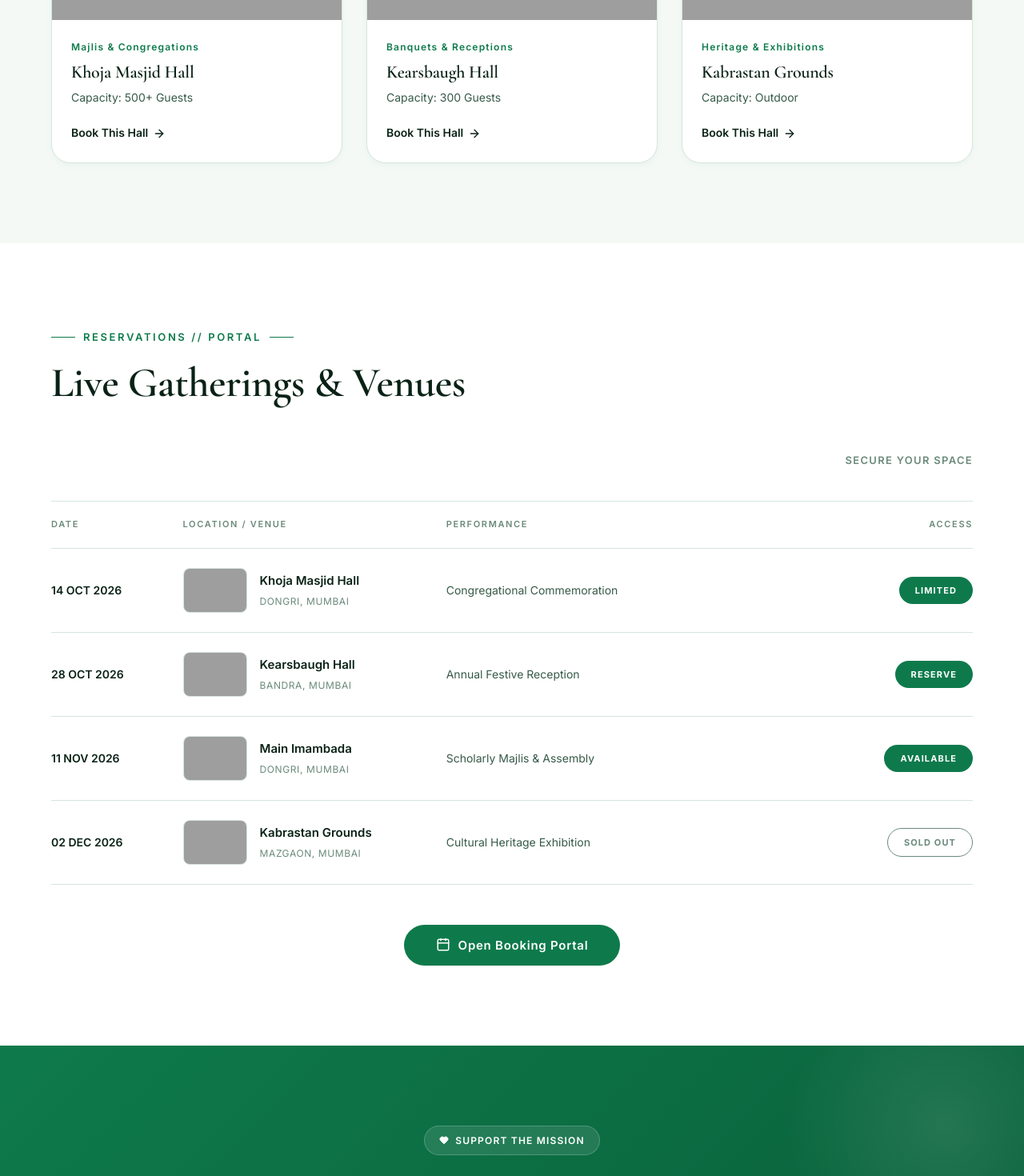
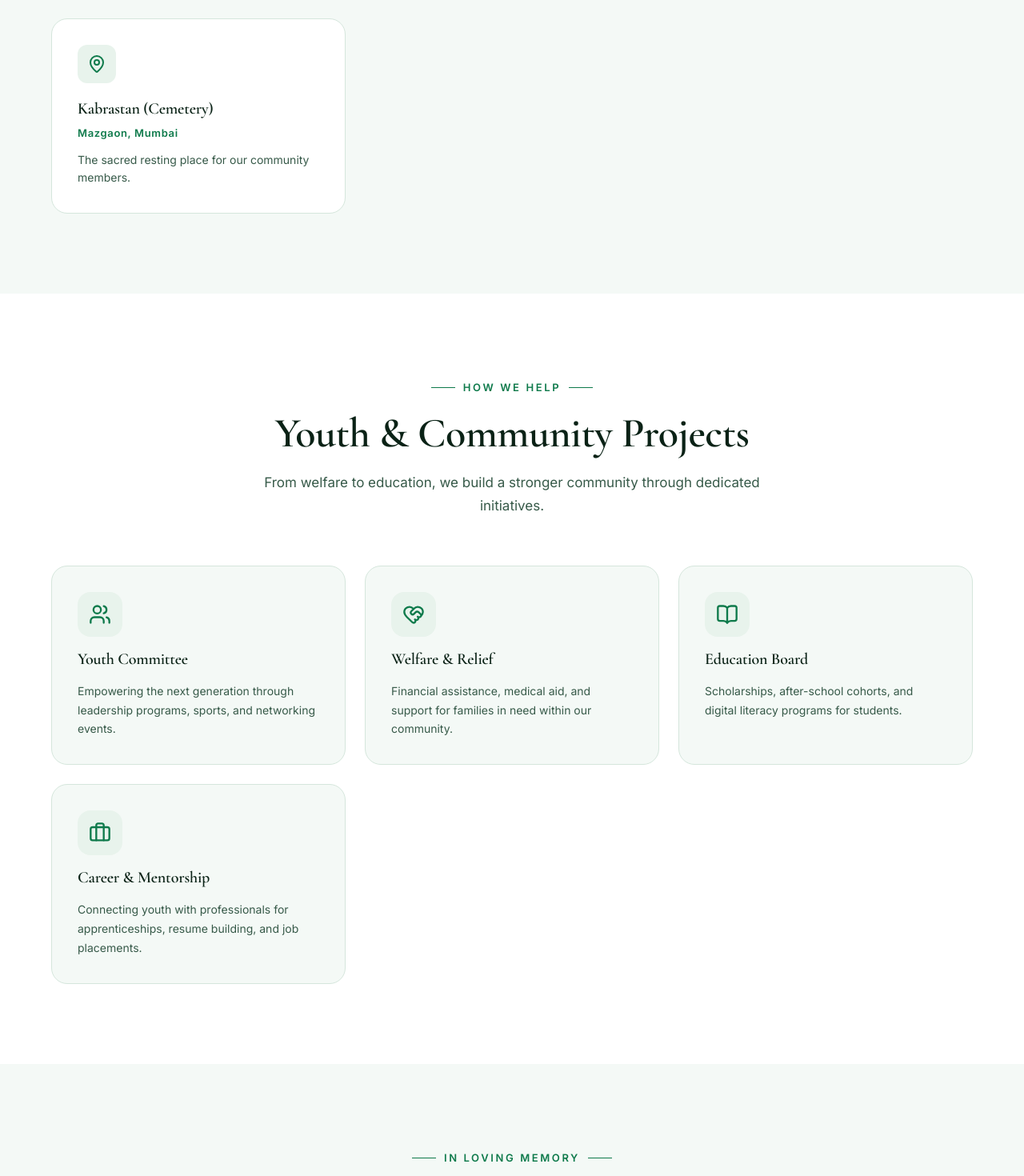
Before and after one commit to qaseemsayyed1-sys/ksijUi, a React (Vite) app in the folder ksij-mumbai/: page / in a window 1280 px wide. Shown: the part 6920-8390 px from the top of the page at 80% size. Built offline with nearby package versions, Linux system fonts and the light colour scheme; grey boxes are pictures that could not be loaded.

Commit message:
Add new sections: CentersMasjids, YouthProjects, Obituaries

```diff
--- a/ksij-mumbai/src/App.jsx
+++ b/ksij-mumbai/src/App.jsx
@@ -1,5 +1,5 @@
 import { useState, useEffect } from 'react';
-import TopBanners from './components/common/TopBanners'; // <-- Yeh check karein
+import TopBanners from './components/common/TopBanners';
 import Navbar from './components/common/Navbar';
 import Footer from './components/common/Footer';
 import Hero from './components/sections/Hero';
@@ -9,6 +9,9 @@ import Heritage from './components/sections/Heritage';
 import Leadership from './components/sections/Leadership';
 import News from './components/sections/News';
 import Committees from './components/sections/Committees';
+import CentersMasjids from './components/sections/CentersMasjids'; // <-- Naya
+import YouthProjects from './components/sections/YouthProjects'; // <-- Naya
+import Obituaries from './components/sections/Obituaries'; // <-- Naya
 import VenueShowcase from './components/sections/VenueShowcase';
 import VenueBooking from './components/sections/VenueBooking';
 import Donate from './components/sections/Donate';
@@ -37,7 +40,7 @@ export default function App() {
         zIndex: 9999, transition: 'width 0.1s ease-out',
       }} />
 
-      <TopBanners /> {/* <-- YEH SABSE ZAROORI HAI */}
+      <TopBanners />
       <Navbar />
 
       <main>
@@ -48,6 +51,9 @@ export default function App() {
         <Leadership />
         <News />
         <Committees />
+        <CentersMasjids />   {/* <-- Add kiya */}
+        <YouthProjects />    {/* <-- Add kiya */}
+        <Obituaries />       {/* <-- Add kiya */}
         <VenueShowcase />
         <VenueBooking />
         <Donate />
```
